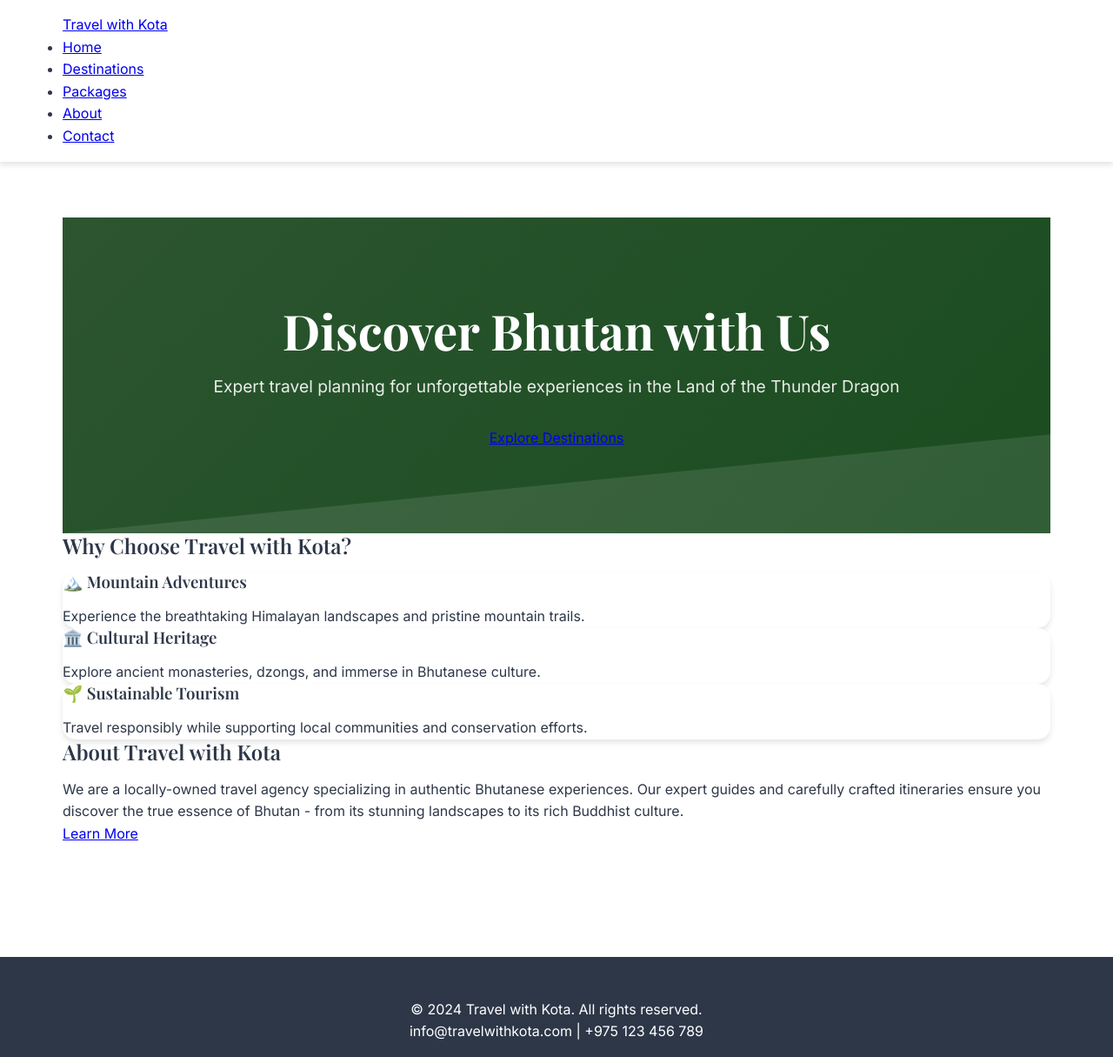
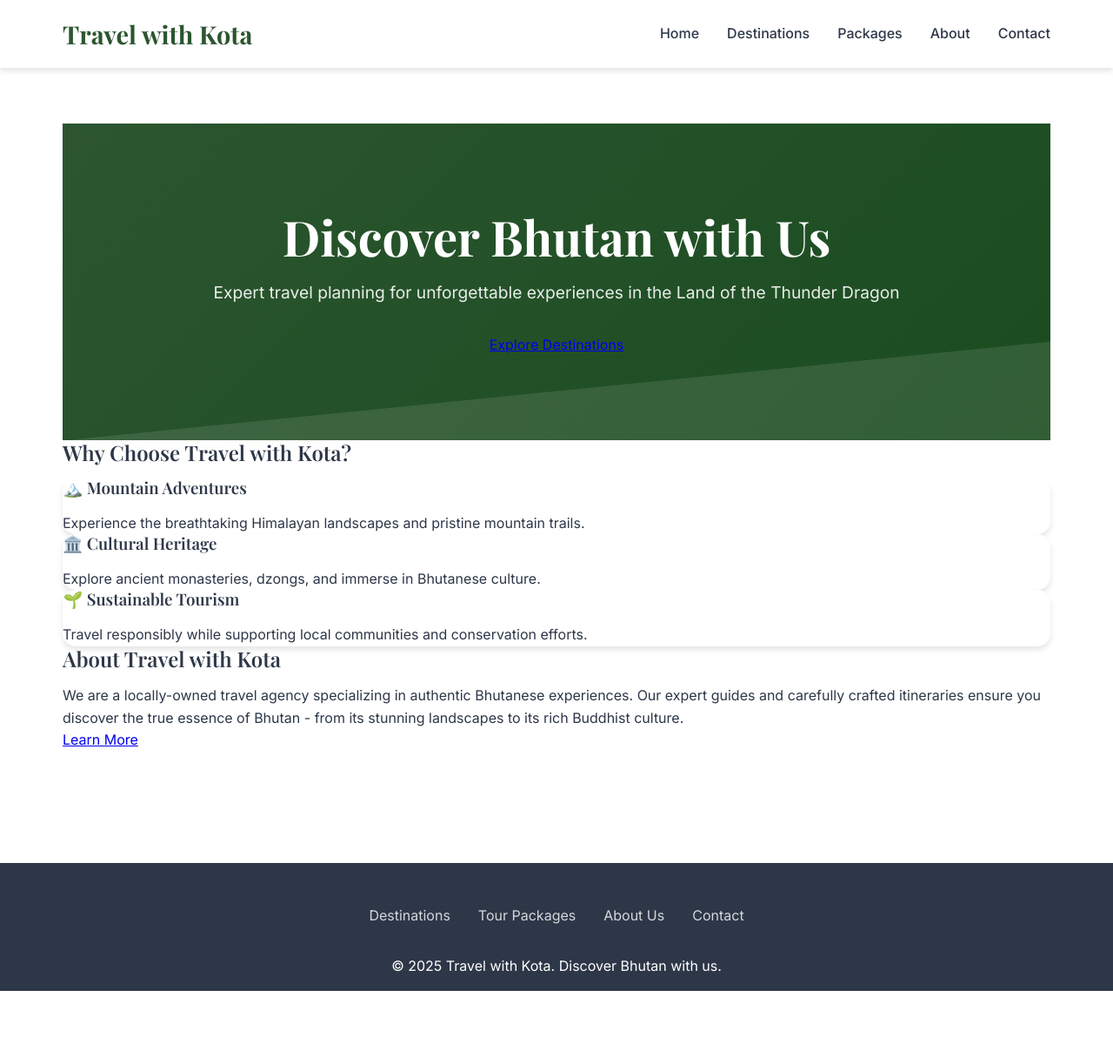
Before and after one commit to tsheden11/travel-with-kota, a Jekyll site: the page built from index.html, in a window 1280 px wide and 1215 px high. Shown: the whole window at 87% size. Built offline with Jekyll 4.4.1, drawn with Linux system fonts in a browser that asks for light colours.

Commit message:
Update default.html

```diff
--- a/_layouts/default.html
+++ b/_layouts/default.html
@@ -1,22 +1,24 @@
 <!DOCTYPE html>
-<html lang="en-US">
+<html lang="en">
 <head>
-    <meta name="viewport" content="width=device-width, initial-scale=1">
-    <meta charset="utf-8">
-    <title>{{ page.title }} - {{ site.title }}</title>
-    <link rel="stylesheet" href="{{ '/assets/css/main.css' | relative_url }}">
+    <meta charset="UTF-8">
+    <meta name="viewport" content="width=device-width, initial-scale=1.0">
+    <title>{% if page.title %}{{ page.title }} - {% endif %}{{ site.title | default: "Travel with Kota" }}</title>
+    <meta name="description" content="{% if page.description %}{{ page.description }}{% else %}Discover the magical kingdom of Bhutan with Travel with Kota. Authentic experiences, cultural immersion, and unforgettable adventures await.{% endif %}">
+    <link rel="stylesheet" href="/assets/css/main.css">
+    <link rel="canonical" href="{{ page.url | absolute_url }}">
 </head>
 <body>
     <header>
-      <nav class="navbar">
-        <div class="container">
-          <a href="{{ '/' | relative_url }}" class="navbar-brand">{{ site.title }}</a>
-          <ul class="navbar-nav">
-            {% for item in site.navigation %}
-              <li><a href="{{ item.url | relative_url }}">{{ item.title }}</a></li>
-            {% endfor %}
+        <nav>
+            <a href="/" class="logo">Travel with Kota</a>
+            <ul class="nav-links">
+                <li><a href="/">Home</a></li>
+                <li><a href="/destinations">Destinations</a></li>
+                <li><a href="/packages">Packages</a></li>
+                <li><a href="/about">About</a></li>
+                <li><a href="/contact">Contact</a></li>
             </ul>
-        </div>
         </nav>
     </header>
 
@@ -25,10 +27,27 @@
     </main>
 
     <footer>
-      <div class="container">
-        <p>&copy; 2024 {{ site.title }}. All rights reserved.</p>
-        <p>{{ site.email }} | {{ site.phone }}</p>
+        <div class="footer-content">
+            <div class="footer-links">
+                <a href="/destinations">Destinations</a>
+                <a href="/packages">Tour Packages</a>
+                <a href="/about">About Us</a>
+                <a href="/contact">Contact</a>
+            </div>
+            <p>&copy; {{ 'now' | date: "%Y" }} Travel with Kota. Discover Bhutan with us.</p>
         </div>
     </footer>
+
+    <script>
+        // Simple fade-in animation for cards
+        document.addEventListener('DOMContentLoaded', function() {
+            const cards = document.querySelectorAll('.destination-card, .package-card');
+            cards.forEach((card, index) => {
+                setTimeout(() => {
+                    card.classList.add('fade-in');
+                }, index * 100);
+            });
+        });
+    </script>
 </body>
 </html>
```
Lines whose indentation alone changed are shown as unchanged.
